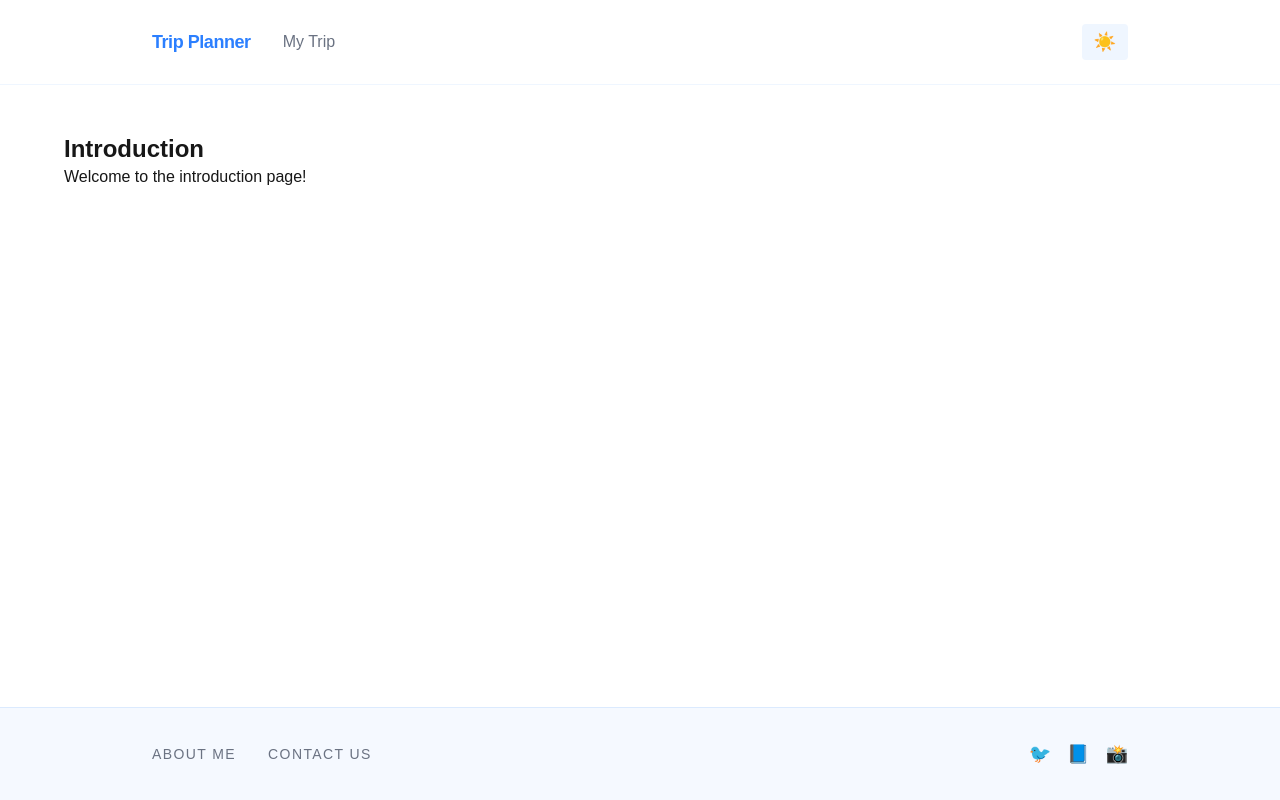
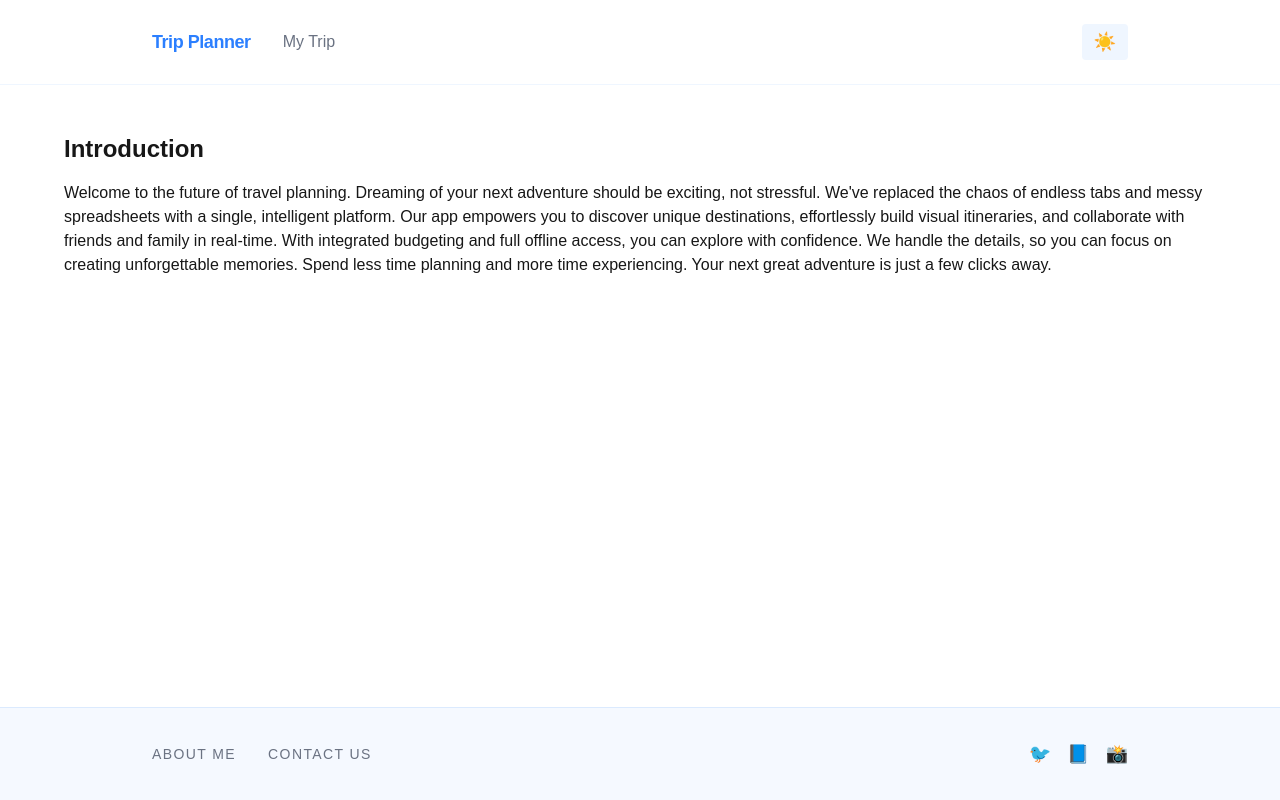
Before and after one commit to wu-web-camp/tiew-next, a Next.js app: page /about/introduction in a window 1280 px wide. Built offline with nearby package versions, Linux system fonts and the light colour scheme.

Commit message:
add infomation introduction

```diff
--- a/src/app/about/introduction/page.tsx
+++ b/src/app/about/introduction/page.tsx
@@ -1,8 +1,13 @@
 const IntroductionPage = () => {
   return (
+    // ...existing code...
     <div>
       <h1 className="text-2xl font-bold">Introduction</h1>
-      <p>Welcome to the introduction page!</p>
+      <div className="space-y-4 mt-4">
+        <p>
+          Welcome to the future of travel planning. Dreaming of your next adventure should be exciting, not stressful. We've replaced the chaos of endless tabs and messy spreadsheets with a single, intelligent platform. Our app empowers you to discover unique destinations, effortlessly build visual itineraries, and collaborate with friends and family in real-time. With integrated budgeting and full offline access, you can explore with confidence. We handle the details, so you can focus on creating unforgettable memories. Spend less time planning and more time experiencing. Your next great adventure is just a few clicks away.
+        </p>
+      </div>
     </div>
   );
 };
```
